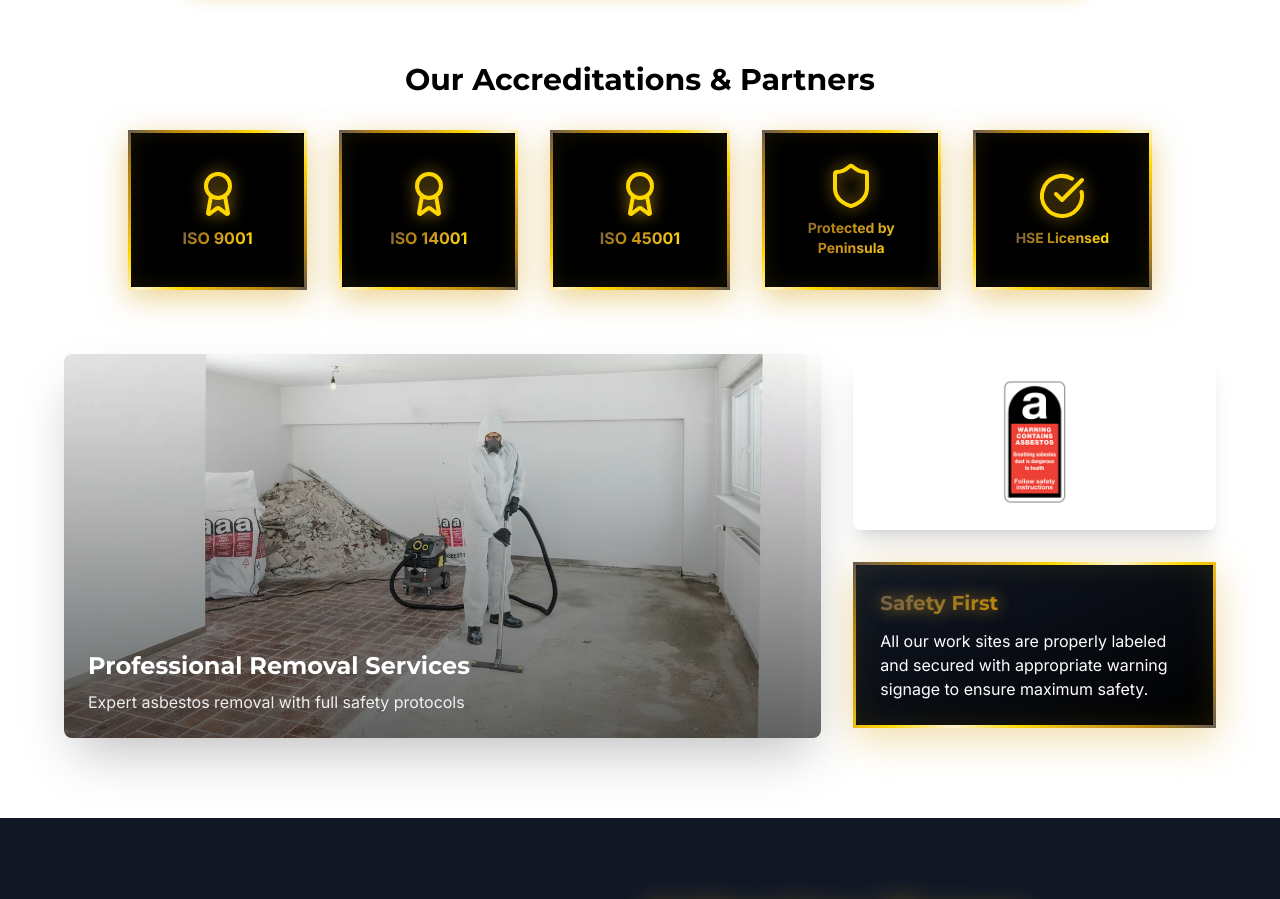
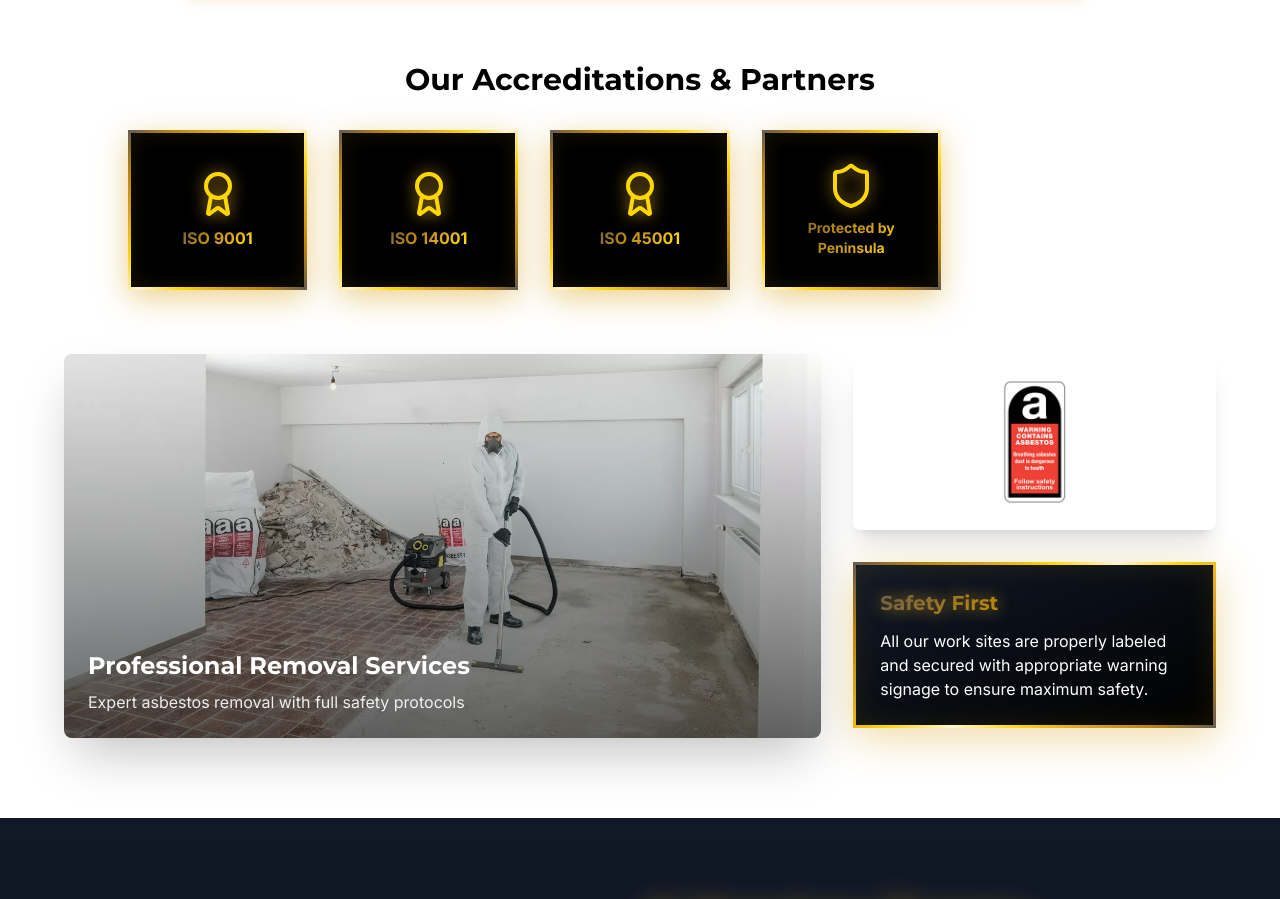
Before and after one commit to powworld294/boltpush23, a Next.js app: page / in a window 1280 px wide. Shown: the part 2362-3261 px from the top of the page. Built offline with nearby package versions, Linux system fonts and the light colour scheme; no server answers.

Commit message:
Remove HSE licensed references and associated tile; update training text and metadata

```diff
--- a/app/about/page.tsx
+++ b/app/about/page.tsx
@@ -62,7 +62,6 @@ const team = [
 ];
 
 const certifications = [
-  'HSE Licensed',
   'UKAS Accredited',
   'ISO 9001:2015',
   'ISO 14001:2015',
--- a/app/layout.tsx
+++ b/app/layout.tsx
@@ -23,7 +23,7 @@ export const metadata: Metadata = {
     template: '%s | Pow Property Asbestos',
   },
   description: 'Professional asbestos removal, abatement & management services. Commercial & residential projects across BH, SO, DT, BA, PO postcodes. Over 25 years experience, 2500+ successful jobs. ISO certified. Call 01202 001771 for free consultation.',
-  keywords: ['asbestos removal', 'asbestos survey', 'asbestos management', 'asbestos abatement', 'commercial asbestos removal', 'residential asbestos removal', 'South England asbestos', 'Bournemouth asbestos', 'Southampton asbestos', 'Dorchester asbestos', 'Bath asbestos', 'Portsmouth asbestos', 'ISO 9001', 'ISO 14001', 'ISO 45001', 'Peninsula protected', 'HSE licensed'],
+  keywords: ['asbestos removal', 'asbestos survey', 'asbestos management', 'asbestos abatement', 'commercial asbestos removal', 'residential asbestos removal', 'South England asbestos', 'Bournemouth asbestos', 'Southampton asbestos', 'Dorchester asbestos', 'Bath asbestos', 'Portsmouth asbestos', 'ISO 9001', 'ISO 14001', 'ISO 45001', 'Peninsula protected'],
   authors: [{ name: 'Pow Property Asbestos' }],
   openGraph: {
     type: 'website',
--- a/app/page.tsx
+++ b/app/page.tsx
@@ -432,16 +432,7 @@ export default function Home() {
                 }} />
                 <p className="font-bold text-center text-sm metallic-gold-text">Protected by Peninsula</p>
               </div>
-              <div className="bg-black p-6 rounded-lg flex flex-col items-center justify-center h-40 col-span-2 md:col-span-1 metallic-gold-border" style={{
-                borderWidth: '3px',
-                boxShadow: '0 8px 30px rgba(218, 165, 32, 0.5), inset 0 0 20px rgba(255, 215, 0, 0.1)',
-              }}>
-                <CheckCircle className="w-12 h-12 mb-2" style={{
-                  color: '#FFD700',
-                  filter: 'drop-shadow(0 0 8px rgba(218, 165, 32, 0.9))',
-                }} />
-                <p className="font-bold text-center text-sm metallic-gold-text">HSE Licensed</p>
-              </div>
+
             </div>
           </motion.div>
 
--- a/app/services/page.tsx
+++ b/app/services/page.tsx
@@ -74,7 +74,7 @@ const services = [
       'Refresher courses',
       'Bespoke training programs',
     ],
-    details: 'We offer a comprehensive range of asbestos training courses designed to meet the needs of building managers, contractors, and anyone who may encounter asbestos in their work. All our courses are delivered by experienced professionals and meet current HSE requirements.',
+    details: 'We offer a comprehensive range of asbestos training courses designed to meet the needs of building managers, contractors, and anyone who may encounter asbestos in their work. All our courses are delivered by experienced professionals and meet current regulatory requirements.',
   },
   {
     id: 'compliance',
```
